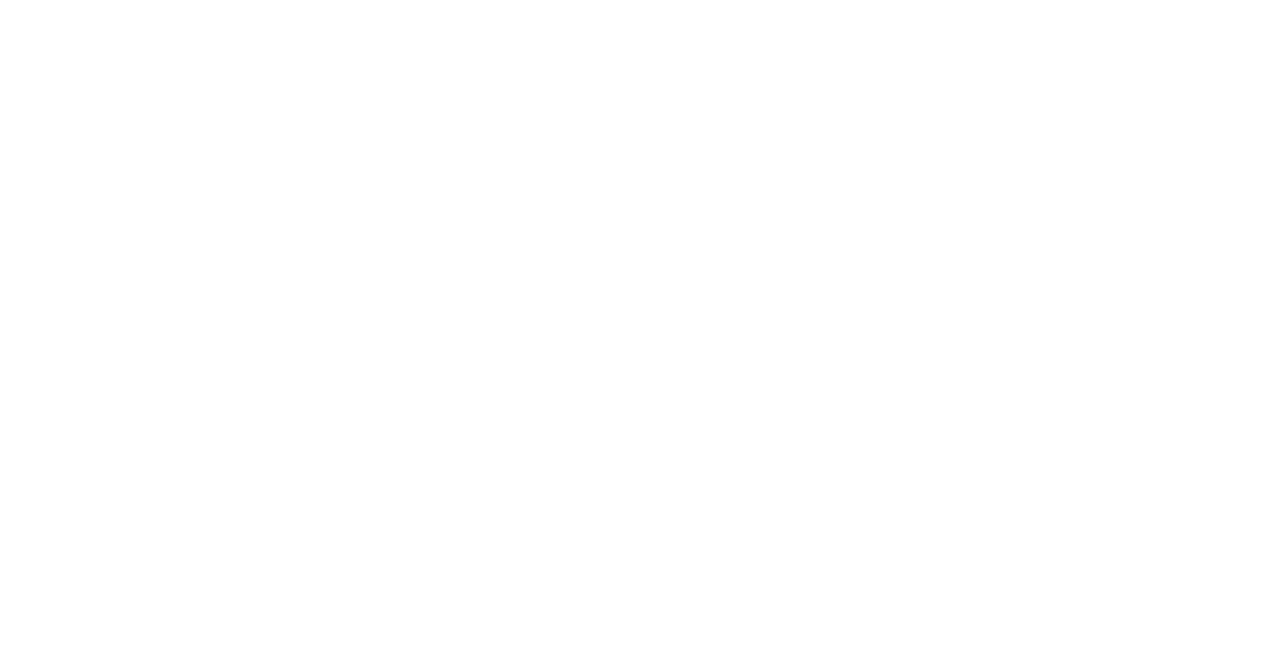
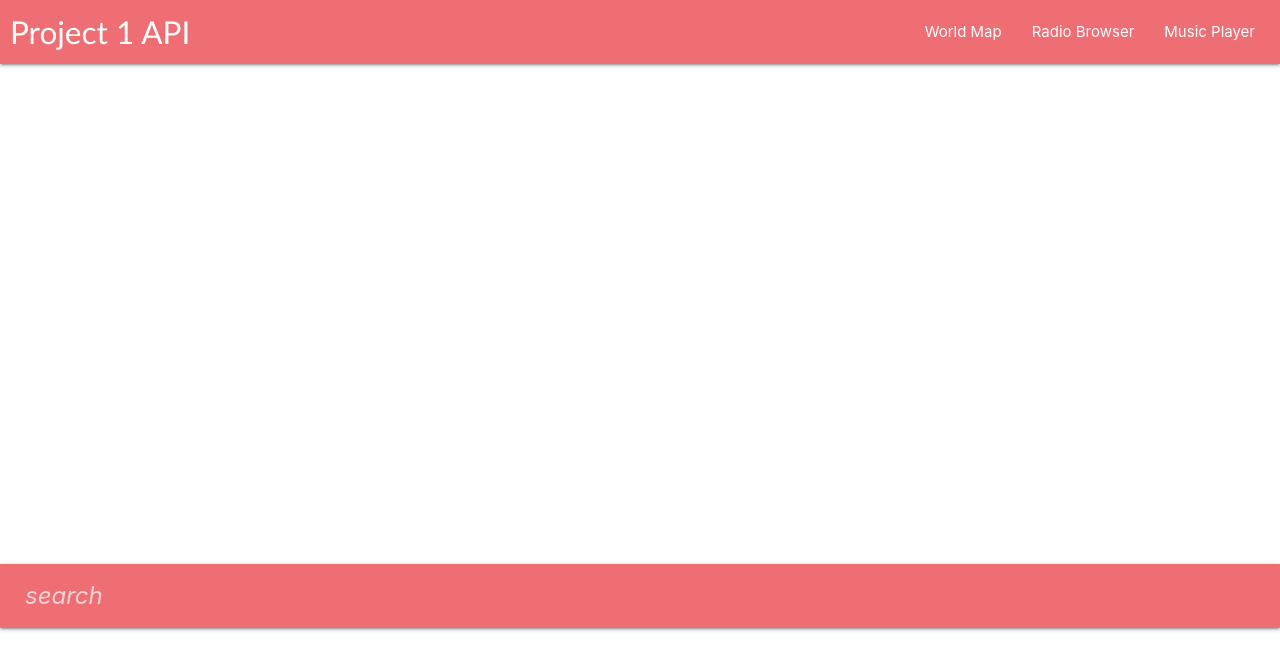
Before and after one commit to katvela24/radio_repertoire, a plain HTML site: page index.html in a window 1280 px wide. Drawn offline with nearby package versions, Linux system fonts and the light colour scheme.

Commit message:
Added header with nav & search bar

```diff
--- a/index.html
+++ b/index.html
@@ -14,10 +14,42 @@
     <script src="https://unpkg.com/leaflet@1.9.4/dist/leaflet.js"
      integrity="sha256-20nQCchB9co0qIjJZRGuk2/Z9VM+kNiyxNV1lvTlZBo="
      crossorigin=""></script>
-
 </head>
 <body>
+    <!-- Navbar -->
+    <nav>
+        <div class="nav-wrapper">
+          <a href="#" class="brand-logo">Project 1 API</a>
+          <ul id="nav-mobile" class="right hide-on-med-and-down">
+            <li>
+                <a href="#world-map">World Map</a>
+            </li>
+            <li>
+                <a href="#radio-browser">Radio Browser</a>
+            </li>
+            <li>
+                <a href="#music-player">Music Player</a>
+            </li>
+        </ul>
+        </div>
+      </nav>
+
+    <!-- Map -->
     <div id="map"></div>
+
+    <!-- Search Bar-->
+    <nav>
+        <div class="nav-wrapper">
+          <form>
+            <div class="input-field">
+              <input id="search" type="search" required>
+              <label class="label-icon" for="search"><i class="material-icons">search</i></label>
+              <i class="material-icons">close</i>
+            </div>
+          </form>
+        </div>
+      </nav>
+
 </body>
 <script src="script.js"></script>
 </html>
--- a/style.css
+++ b/style.css
@@ -1 +1,24 @@
+
+body {
+	background-color: #ffffff;
+}
+nav .nav-wrapper {
+    padding: 0px 10px 0px 10px;
+}
+
+nav .brand-logo {
+    position: absolute;
+    color: #fff;
+    display: inline-block;
+    font-size: 45px;
+    padding: 0;
+    font-family: 'Trebuchet MS', 'Lucida Sans Unicode', 'Lucida Grande', 'Lucida Sans', Arial, sans-serif;
+}
+
+header nav ul  {
+    flex-wrap: wrap;
+    justify-items: center;
+    list-style: none;
+}
+
 #map { height: 500px; }
```
